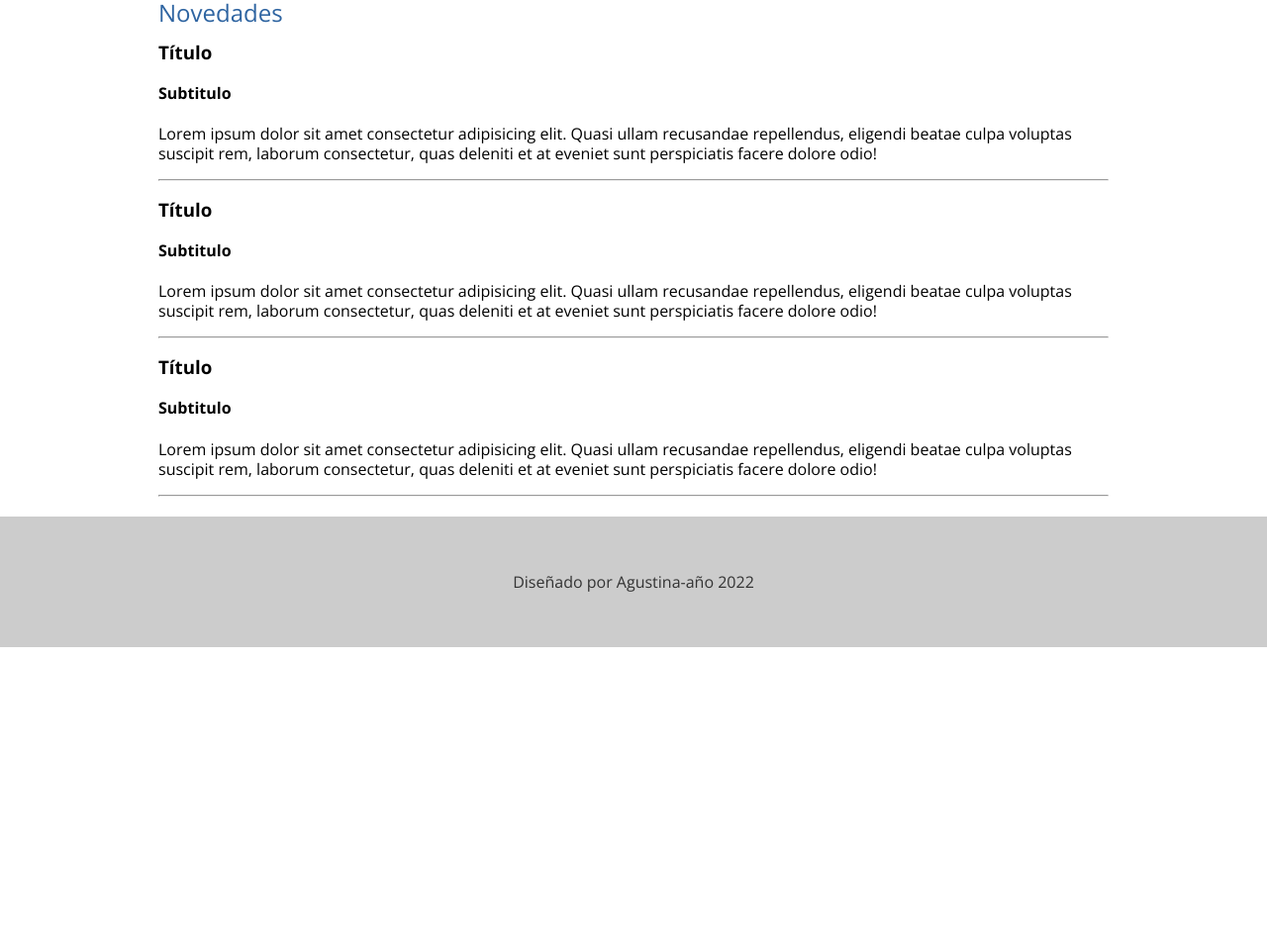
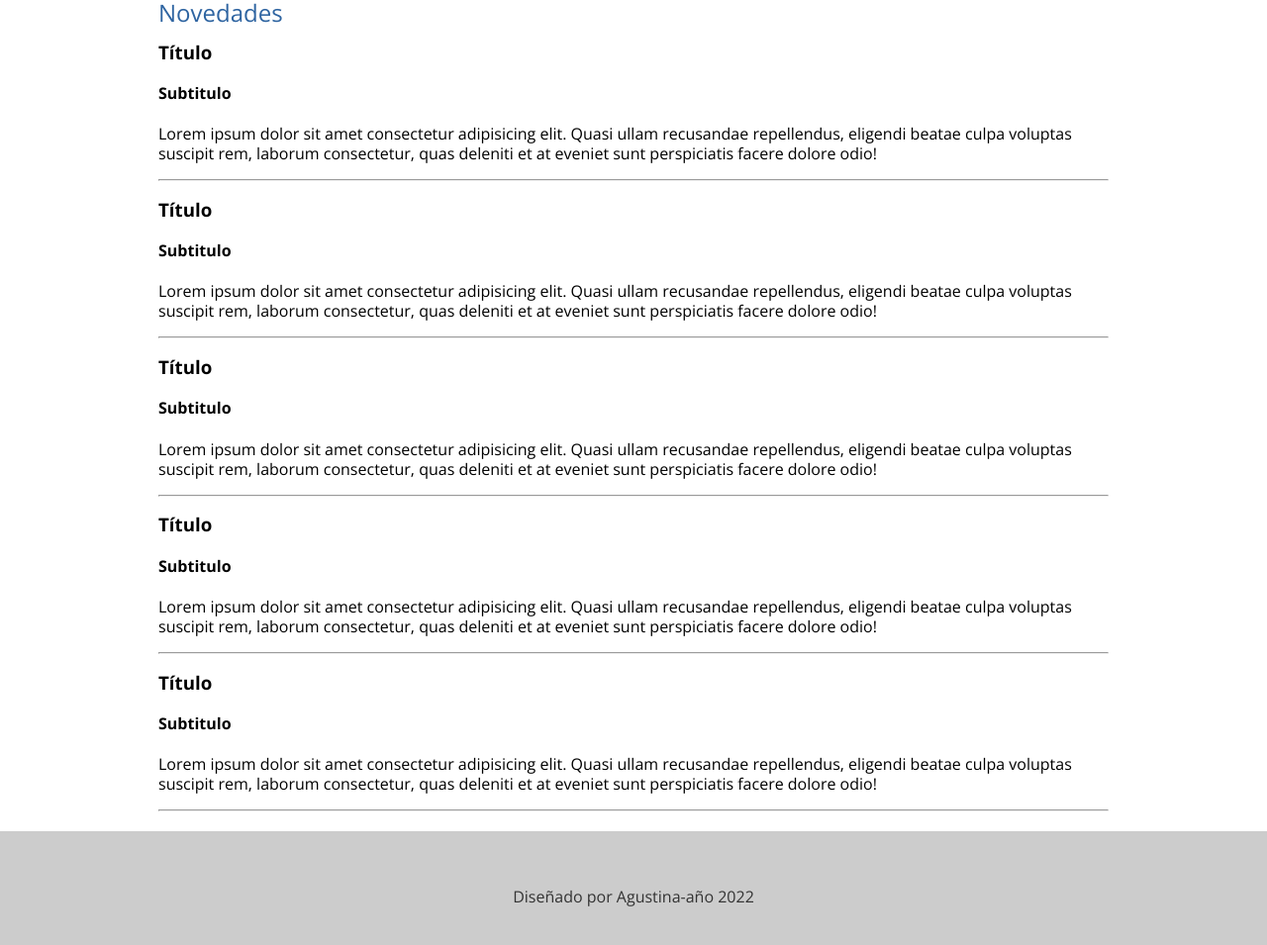
Before and after one commit to AgustinaValentin/Curso-UTN-2022, a plain HTML site: page novedades.html in a window 1280 px wide. Shown: the part 197-1152 px from the top of the page at 99% size. Before the commit the page ends 851 px from the top, so only its background shows below. Drawn offline with nearby package versions, Linux system fonts and the light colour scheme.

Commit message:
agregue 2 novedades

```diff
--- a/novedades.html
+++ b/novedades.html
@@ -60,6 +60,26 @@
             <hr/>
 
         </div>
+         <div>
+            <h3>Título</h3>
+            <h4>Subtitulo</h4>
+            <p>Lorem ipsum dolor sit amet consectetur adipisicing elit. Quasi ullam recusandae repellendus,
+            eligendi beatae culpa voluptas suscipit rem, laborum consectetur, quas deleniti et at eveniet
+            sunt perspiciatis facere dolore odio!</p>
+            <hr/>
+
+        </div>
+         <div>
+            <h3>Título</h3>
+            <h4>Subtitulo</h4>
+            <p>Lorem ipsum dolor sit amet consectetur adipisicing elit. Quasi ullam recusandae repellendus,
+            eligendi beatae culpa voluptas suscipit rem, laborum consectetur, quas deleniti et at eveniet
+            sunt perspiciatis facere dolore odio!</p>
+            <hr/>
+
+        </div>
+
+
 
 
     </main>
```
